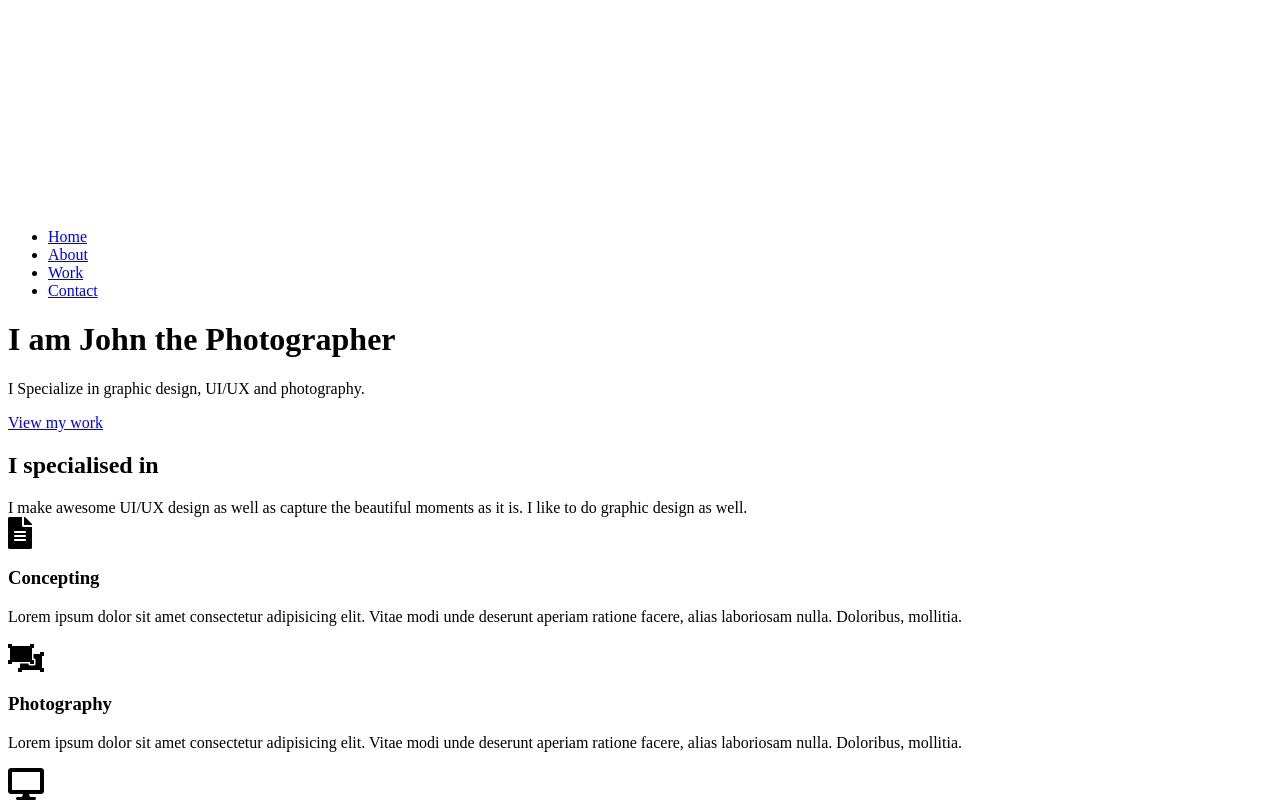
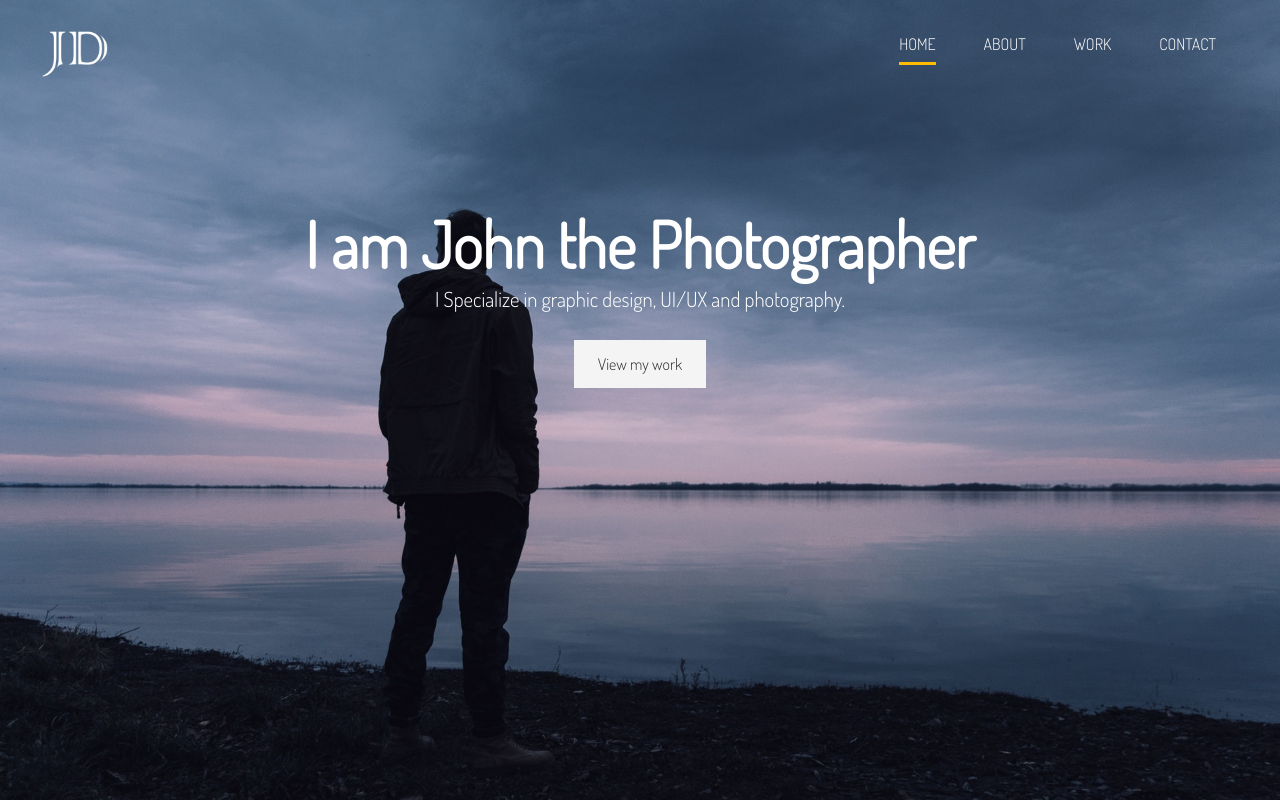
Before and after one commit to Ragavendravignesh/PortfolioLearn, a website: page dist/index.html in a window 1280 px wide. Shown: the top 803 px of the page. Drawn offline with Linux system fonts and the light colour scheme; the site is published under a folder, as on GitHub Pages, so addresses that start at the root find nothing.

Commit message:
Modified styling tag

```diff
--- a/dist/index.html
+++ b/dist/index.html
@@ -5,7 +5,7 @@
     <meta http-equiv="X-UA-Compatible" content="IE=edge">
     <meta name="viewport" content="width=device-width, initial-scale=1.0">
     <link rel="stylesheet" href="https://cdnjs.cloudflare.com/ajax/libs/font-awesome/5.15.3/css/all.min.css" integrity="sha512-iBBXm8fW90+nuLcSKlbmrPcLa0OT92xO1BIsZ+ywDWZCvqsWgccV3gFoRBv0z+8dLJgyAHIhR35VZc2oM/gI1w==" crossorigin="anonymous" referrerpolicy="no-referrer" />
-    <link rel="stylesheet" href="/dist/css/main.css" />
+    <link rel="stylesheet" href="css/main.css" />
     <link href="https://fonts.googleapis.com/css2?family=Dosis:wght@200;300&display=swap" rel="stylesheet">
     <title>Ragavendra UI/UX Designer and Writer</title>
 </head>
```
Also changed, not shown: dist/about.html (+1 -1 lines), dist/contact.html (+1 -1 lines), dist/work.html (+1 -1 lines).
